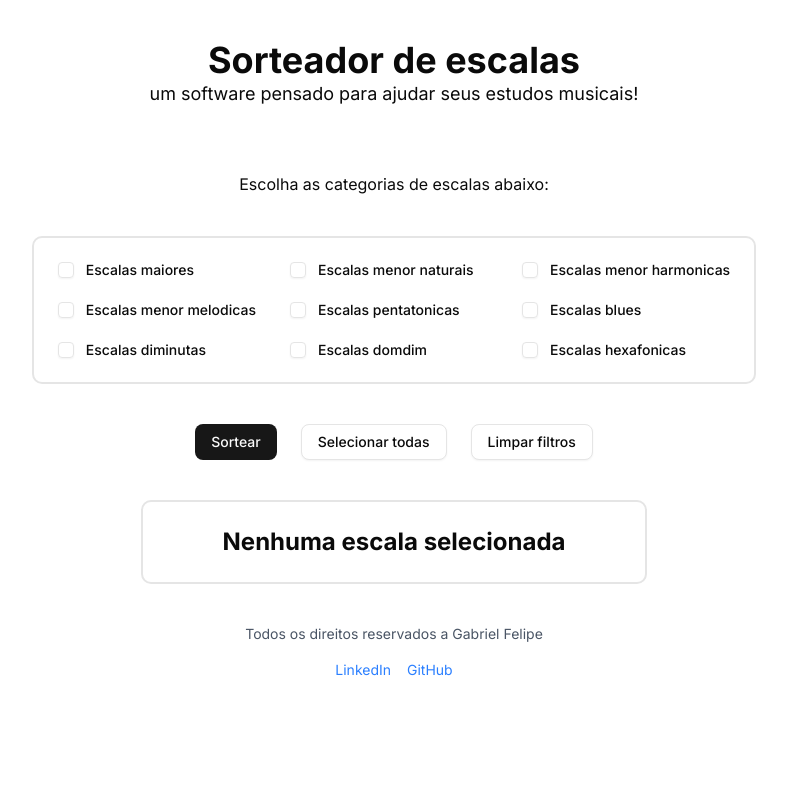
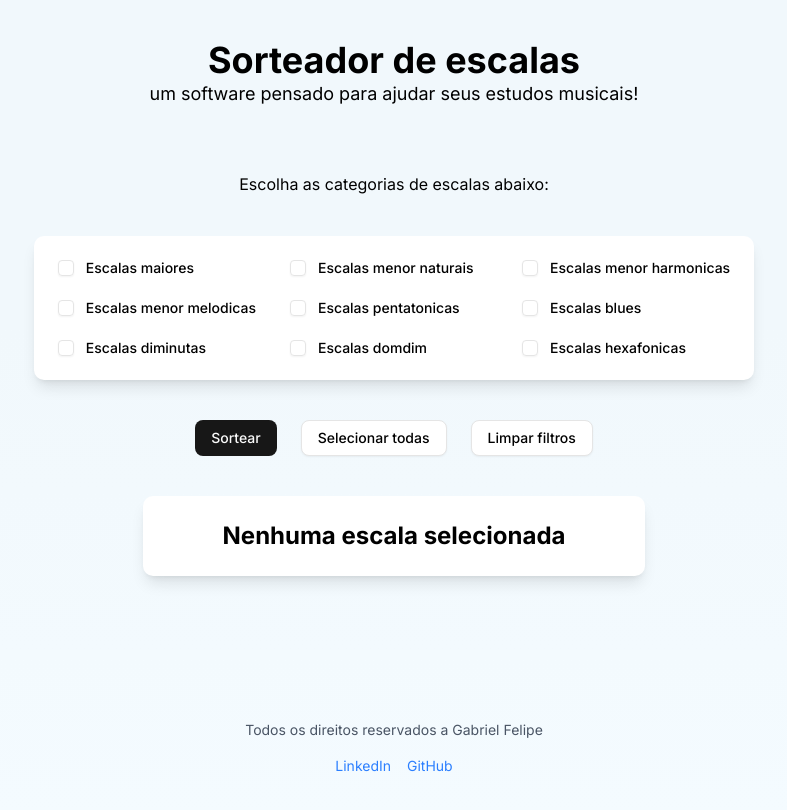
Before and after one commit to gabrielfelipedy/sorteador_de_escalas, a Next.js app: page / in a window 1280 px wide. Shown: the top 810 px of the page, without its empty margins (246-1033 px from the left). Built offline with nearby package versions, Linux system fonts and the light colour scheme.

Commit message:
add some gradients and shadows and improve footer position

```diff
--- a/app/globals.css
+++ b/app/globals.css
@@ -123,7 +123,11 @@
   }
 
   body {
-    @apply bg-background text-foreground;
+
+    background-image: linear-gradient(to top, #f4fbff 0%, #f1f8fc 60%);
+
+
+
     font-family: "Inter", sans-serif;
     font-optical-sizing: auto;
     font-style: normal;
--- a/app/page.tsx
+++ b/app/page.tsx
@@ -7,7 +7,8 @@ import Footer from "@/components/shared/Footer";
 export default function Home() {
 
   return (
-    <main className="p-10 min-h-screen">
+    <>
+      <main className="p-10 min-h-[80vh]">
         <h1 className='text-4xl font-bold text-center'>Sorteador de escalas</h1>
         <p className='text-lg text-center'>
           um software pensado para ajudar seus estudos musicais!
@@ -17,7 +18,10 @@ export default function Home() {
 
         <ScaleViewer />
 
-      <Footer className='mt-10' />
+
       </main>
+
+      <Footer className='mt-10 p-10' />
+    </>
   );
 }
--- a/components/scaleViewer.tsx
+++ b/components/scaleViewer.tsx
@@ -22,7 +22,7 @@ const ScaleViewer = () => {
 
   return (
     <section className="flex justify-center mt-10">
-    <div className="border-2 rounded-lg px-20 py-6 w-fit">
+    <div className="rounded-lg px-20 py-6 w-fit bg-white shadow-lg">
         <h2 className="text-2xl font-bold text-center">{`${scale.scaleTonic} ${scaleNameParser[scale.scaleType as keyof typeof scaleNameParser] ?? 'Nenhuma escala selecionada'}`}</h2>
         <p className="text-lg text-center">{scale.scaleNotes.join(', ')}</p>
     </div>
--- a/components/scalespicker.tsx
+++ b/components/scalespicker.tsx
@@ -64,7 +64,7 @@ const ScalesPicker = () => {
         <section className="flex flex-col items-center gap-10 mt-16">
             <p className='text-center'>Escolha as categorias de escalas abaixo:</p>
 
-            <div className="grid grid-cols-1 xs:grid-cols-2 md:grid-cols-3 gap-6 w-full xs:w-fit mx-auto border-2 rounded-lg p-6">
+            <div className="grid grid-cols-1 xs:grid-cols-2 md:grid-cols-3 gap-6 w-full xs:w-fit mx-auto shadow-lg rounded-lg p-6 bg-white">
 
                 {Object.keys(scales).map((key) => (
                     <div key={key} className="flex items-center gap-3">
```
Lines whose indentation alone changed are shown as unchanged.
